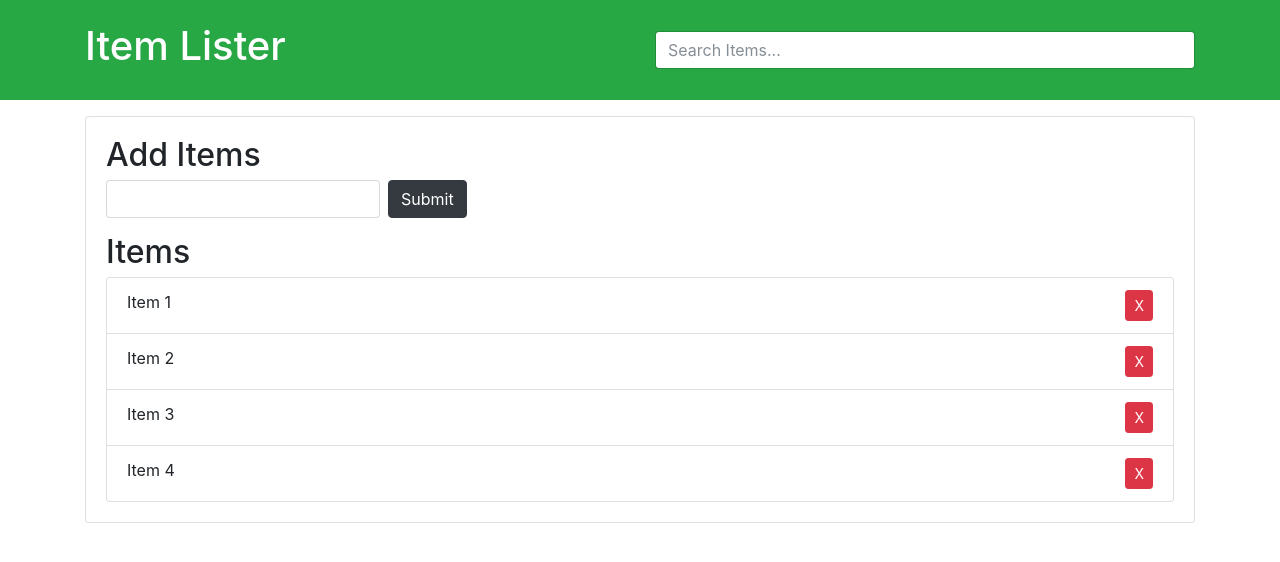
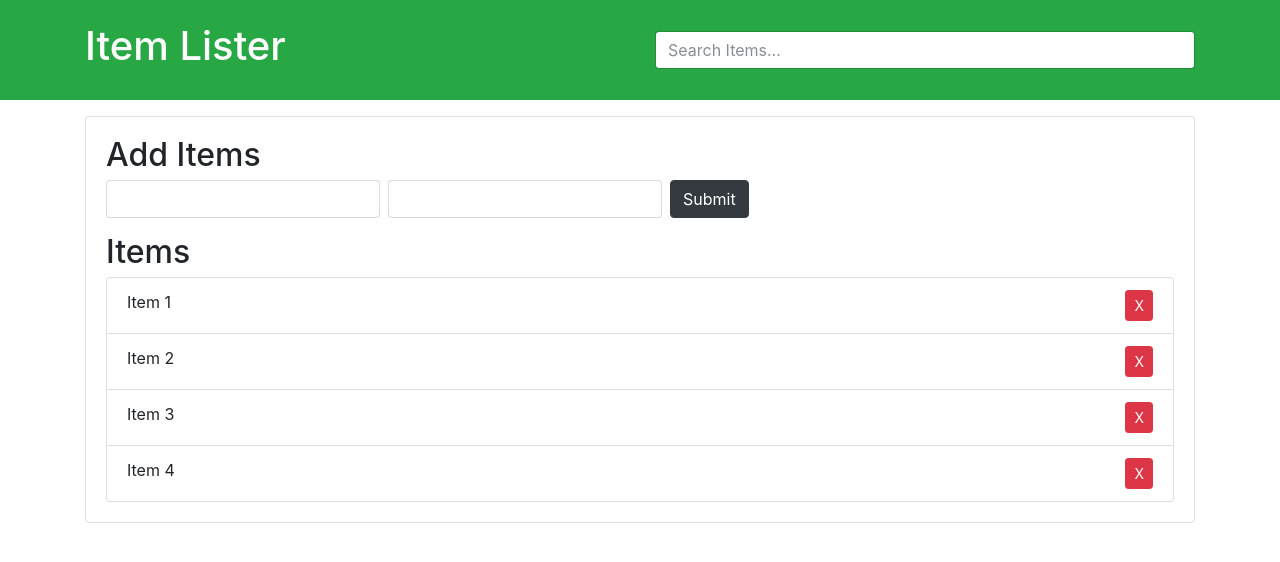
Before and after one commit to Baba0608/firstgit, a plain HTML site: page index.html in a window 1280 px wide. Drawn offline with nearby package versions, Linux system fonts and the light colour scheme.

Commit message:
Filter HTML page

```diff
--- a/index.html
+++ b/index.html
@@ -25,7 +25,8 @@
     <h2 class="title">Add Items</h2>
     <form id="addForm" class="form-inline mb-3">
       <input type="text" class="form-control mr-2" id="item">
-      <input type="submit" class="btn btn-dark" value="Submit">
+      <input type="text" class="form-control mr-2" id="description">
+      <input type="submit" class="btn btn-dark" value="Submit" id="submitbtn">
     </form>
     <h2 class="title">Items</h2>
     <ul id="items" class="list-group">
```
